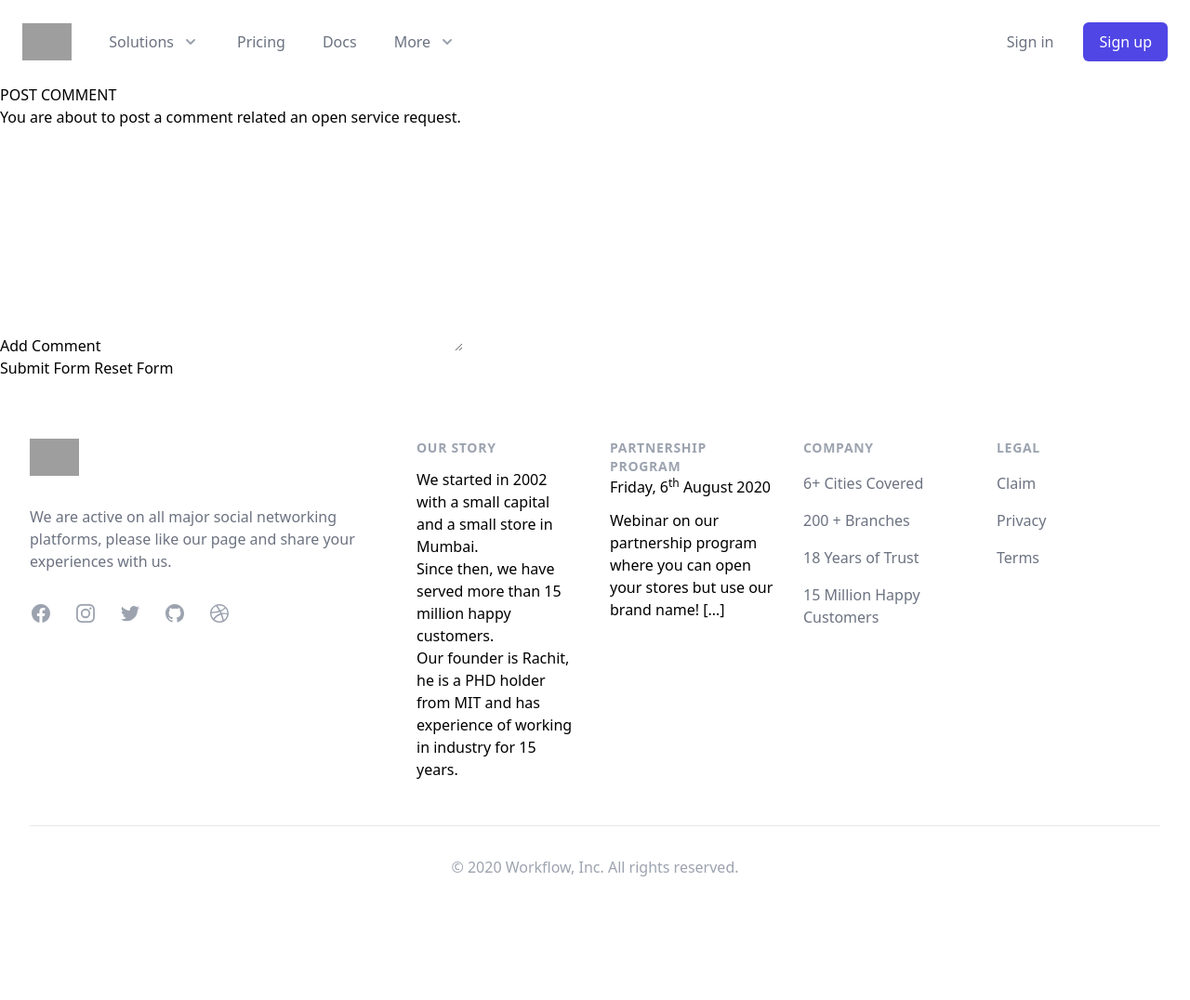
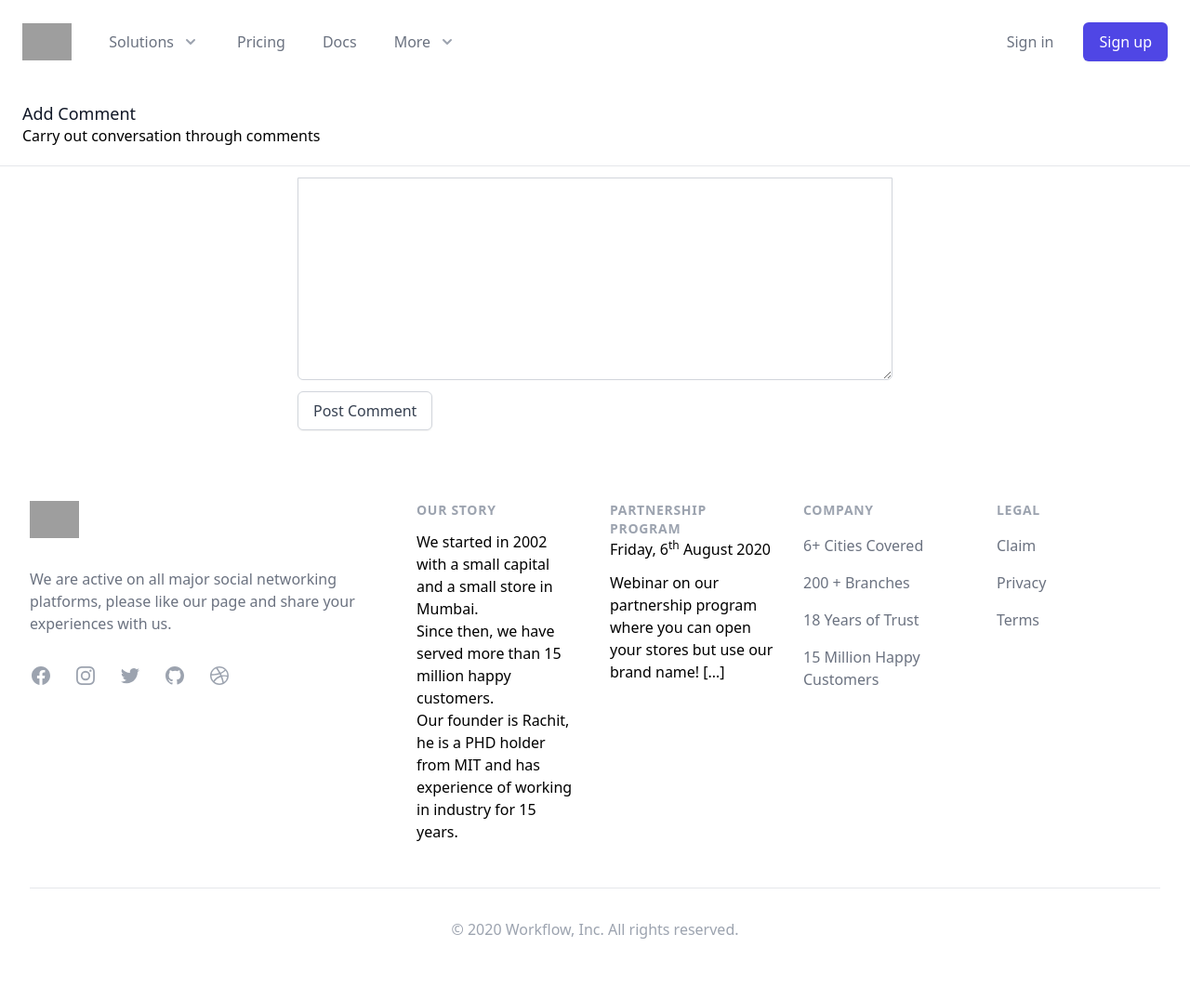
Before and after one commit to Apfirebolt/digifix-electronics-repair-service-portal-, a Django app: page /complaints/comments/1 in a window 1280 px wide. Shown: the part 96-1172 px from the top of the page at 93% size. Before the commit the page ends 1039 px from the top, so only its background shows below. Run offline with Django 3.2, Linux system fonts and the light colour scheme; some libraries are stand-ins or nearby versions; grey boxes are pictures that could not be loaded.

Commit message:
feat: comments UI and form

```diff
--- a/templates/complaints/add_comment.html
+++ b/templates/complaints/add_comment.html
@@ -5,21 +5,22 @@
 {% endblock %}
 
 {% block content %}
-<div class="wrapper overlay row3">
-    <main class="hoc container clear">
-    <h1>POST COMMENT</h1>
-    <div class="content">
-      <div id="comments">
-        <p>You are about to post a comment related an open service request.</p>
-
-        <form class="form_container" action="" method="post" enctype="multipart/form-data">
+    <div class="container">
+        <div class="bg-white px-4 py-5 border-b border-gray-200 sm:px-6">
+            <h3 class="text-lg leading-6 font-medium text-gray-900">
+                Add Comment
+            </h3>
+            <p>Carry out conversation through comments</p>
+        </div>
+        <form class="w-1/2 mx-auto my-3" action="" method="post" enctype="multipart/form-data">
             {% csrf_token %}
-           {{ form.description.label }}
-           {{ form.description }}
-
-        <div class="button_container">
-            <input type="submit" name="submit" value="Submit Form">
-            <input type="reset" name="reset" value="Reset Form">
+            <div>
+                {{ form.description|add_class:"my-3 appearance-none rounded-none relative block w-full px-3 py-2 border border-gray-300 placeholder-gray-500 text-gray-900 rounded-b-md focus:outline-none focus:ring-indigo-500 focus:border-indigo-500 focus:z-10 sm:text-sm" }}
+            </div>
+            <div class="my-3">
+                <input type="submit"
+                       class="inline-flex items-center px-4 py-2 border border-gray-300 shadow-sm text-base font-medium rounded-md text-gray-700 bg-white hover:bg-gray-500 hover:text-white focus:outline-none focus:ring-2 focus:ring-offset-2 focus:ring-indigo-500"
+                       name="submit" value="Post Comment">
             </div>
             {% if form.errors %}
                 <ul>
@@ -30,10 +31,4 @@
             {% endif %}
         </form>
     </div>
-    </div>
-    <div class="clear"></div>
-  </main>
-</div>
-
-
 {% endblock %}
```
Also changed, not shown: templates/accounts/update_settings.html (+20 -15 lines), templates/complaints/add_address.html (+7 -8 lines), templates/complaints/detail_complaint.html (+42 -18 lines), templates/complaints/create_service_request.html (indentation only). Lines whose indentation alone changed are shown as unchanged.
